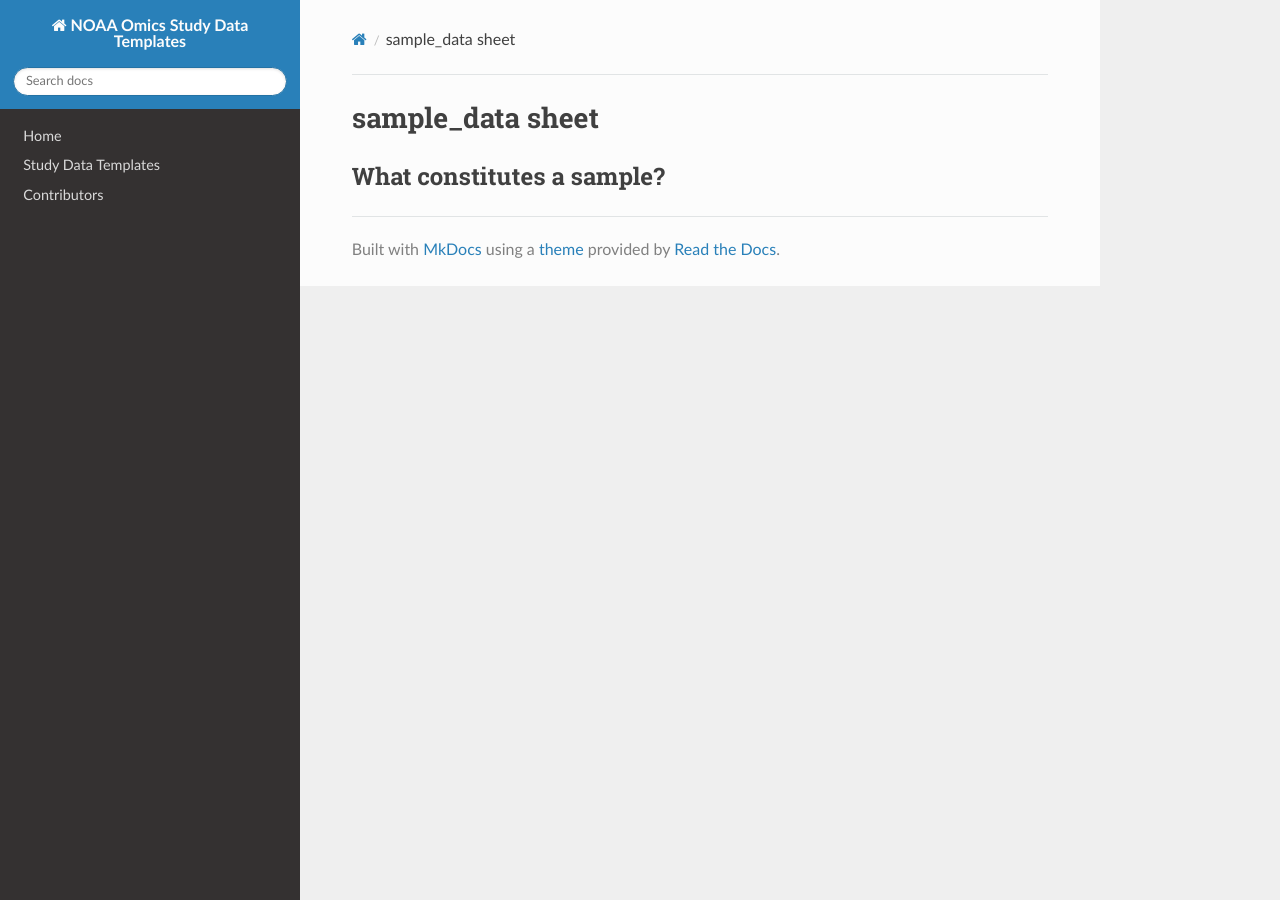
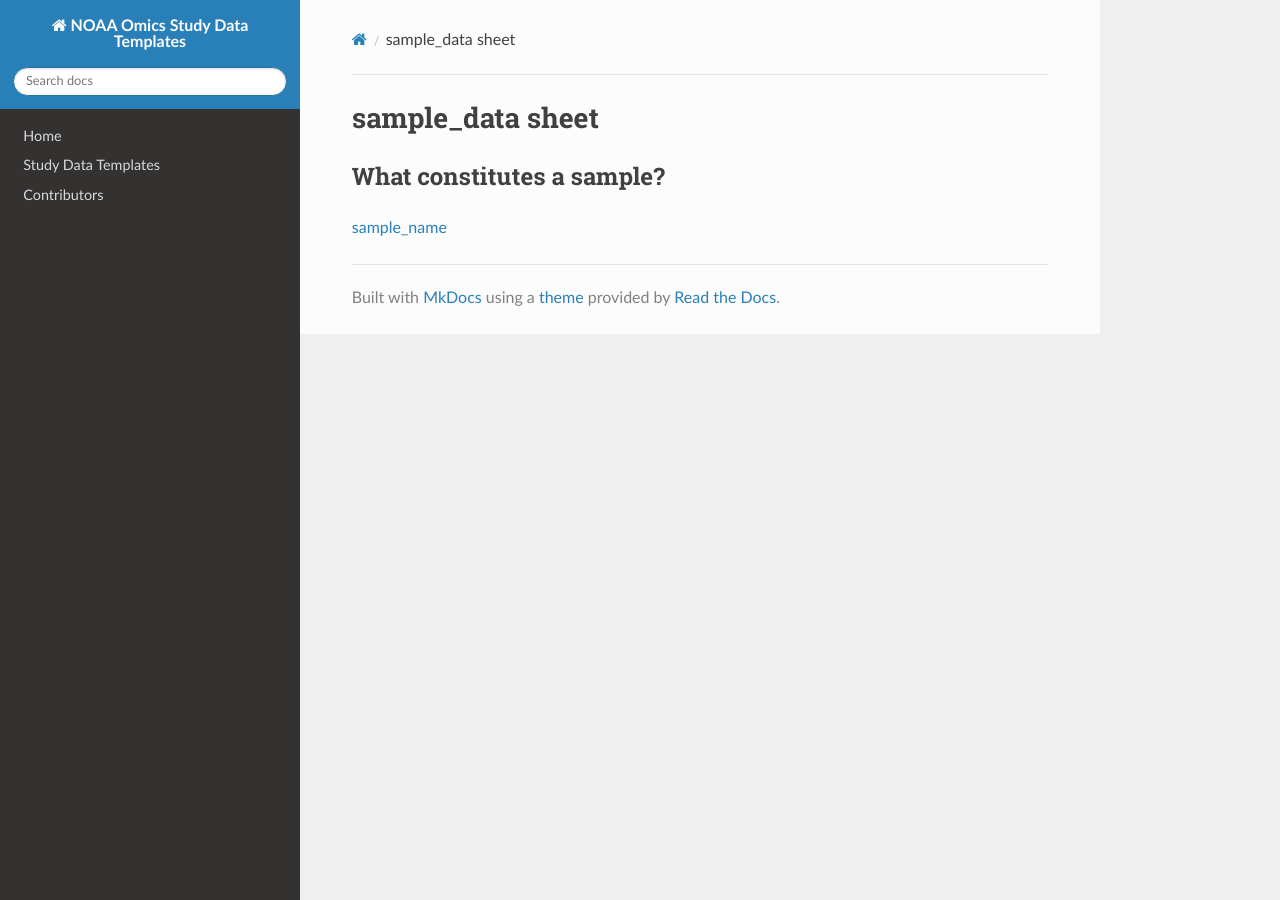
Before and after one commit to NOAA-Omics/noaa-omics-templates, an MkDocs documentation site: the page built from docs/sample_data.md, in a window 1280 px wide. Built offline with MkDocs 1.6.1, drawn with Linux system fonts in a browser that asks for light colours; nearby versions of some CDN libraries.

Commit message:
Update sample_data.md

```diff
--- a/docs/sample_data.md
+++ b/docs/sample_data.md
@@ -1,3 +1,5 @@
 # sample_data sheet
 
 ## What constitutes a sample?
+
+[sample_name](https://noaa-omics-templates.readthedocs.io/en/latest/terms/sample_name.html)
```
